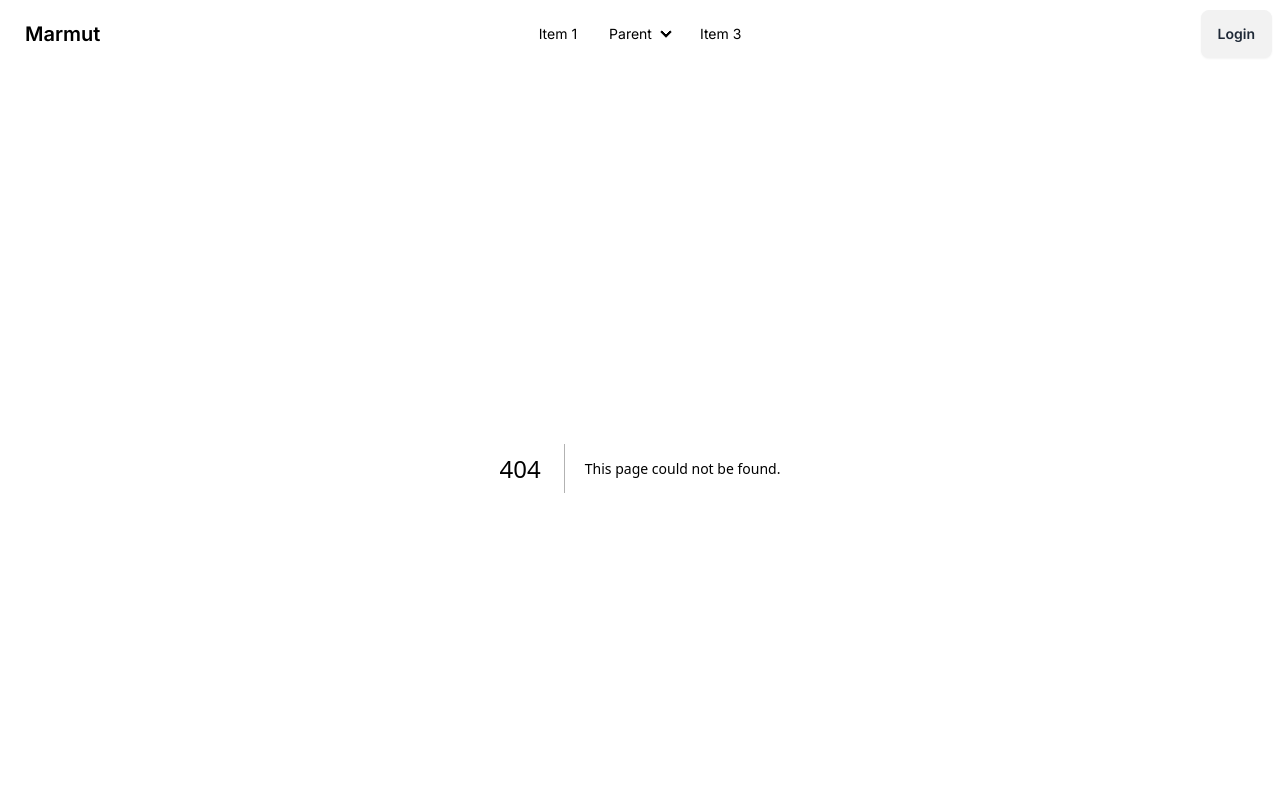
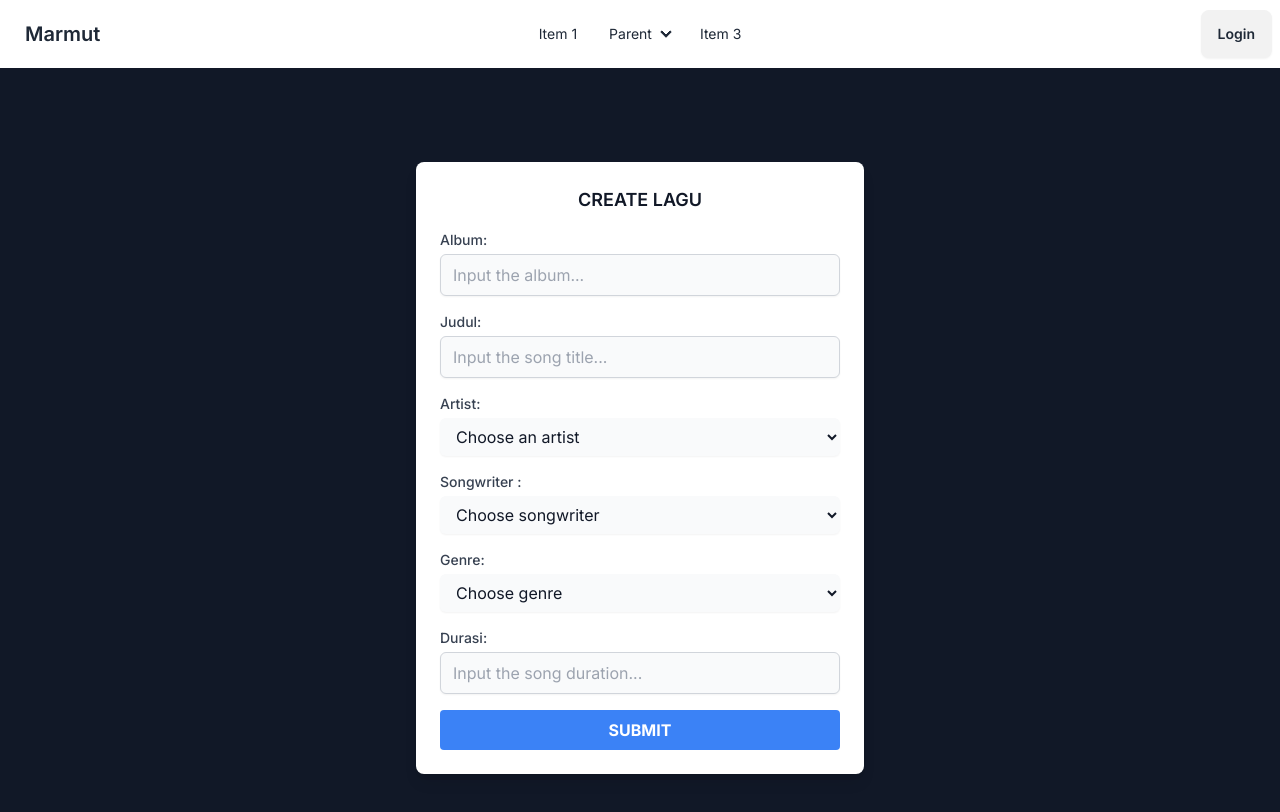
Before and after one commit to juankhusuma/marmut, a Next.js app: page /create-song in a window 1280 px wide. Before the commit this address had no page. Shown: the top 812 px of the page. Built offline with nearby package versions, Linux system fonts and the light colour scheme.

Commit message:
Implement Create songs

```diff
--- a/package.json
+++ b/package.json
@@ -13,7 +13,8 @@
     "next": "14.2.3",
     "react": "^18",
     "react-dom": "^18",
-    "react-hot-toast": "^2.4.1"
+    "react-hot-toast": "^2.4.1",
+    "react-select": "^5.8.0"
   },
   "devDependencies": {
     "@types/node": "^20",
--- /dev/null
+++ b/src/app/create-song/MultiValueDropdown.tsx
@@ -0,0 +1,48 @@
+import React, { useState } from 'react';
+
+type Option = {
+  label: string;
+  value: string;
+  selected: boolean;
+};
+
+type MultiValueDropdownProps = {
+  options: Option[];
+  selectedOptions: Option[];
+  onSelect: (option: Option) => void;
+};
+
+const MultiValueDropdown: React.FC<MultiValueDropdownProps> = ({ options, selectedOptions, onSelect }) => {
+  const [isOpen, setIsOpen] = useState(false);
+
+  const handleSelect = (option: Option) => {
+    onSelect(option);
+  };
+
+  const renderOption = (option: Option, index: number) => (
+    <div
+      key={index}
+      className={`option ${option.selected ? 'selected' : ''}`}
+      onClick={() => handleSelect(option)}
+    >
+      {option.label}
+      {option.selected && <span className="checkmark">✓</span>}
+    </div>
+  );
+
+  return (
+    <div className="dropdown">
+      <div className="selected-options">
+        {selectedOptions.map((option, index) => renderOption(option, index))}
+      </div>
+      <div className={`options ${isOpen ? 'open' : ''}`}>
+        {options.map((option, index) => renderOption(option, index))}
+      </div>
+      <div className="dropdown-toggle" onClick={() => setIsOpen(!isOpen)}>
+        <div className="caret" />
+      </div>
+    </div>
+  );
+};
+
+export default MultiValueDropdown;
--- /dev/null
+++ b/src/app/create-song/page.tsx
@@ -0,0 +1,52 @@
+import React from 'react';
+
+export default function CreateSong() {
+    return (
+        <div className="flex items-center justify-center min-h-screen bg-gray-900">
+            <div className="bg-white p-6 rounded-lg shadow-lg text-gray-900 max-w-md w-full">
+                <h3 className="text-lg font-semibold text-center mb-4">CREATE LAGU</h3>
+                <form>
+                    <div className="mb-4">
+                        <label htmlFor="album" className="block text-sm font-medium text-gray-700">Album:</label>
+                        <input type="text" id="album" name="album" placeholder="Input the album..." className="mt-1 block w-full px-3 py-2 bg-gray-50 border border-gray-300 rounded-md shadow-sm focus:outline-none focus:ring-blue-500 focus:border-blue-500" disabled />
+                    </div>
+                    <div className="mb-4">
+                        <label htmlFor="judul" className="block text-sm font-medium text-gray-700">Judul:</label>
+                        <input type="text" id="judul" name="judul" placeholder="Input the song title..." className="mt-1 block w-full px-3 py-2 bg-gray-50 border border-gray-300 rounded-md shadow-sm focus:outline-none focus:ring-blue-500 focus:border-blue-500" />
+                    </div>
+                    <div className="mb-4">
+                        <label htmlFor="artist" className="block text-sm font-medium text-gray-700">Artist:</label>
+                        <select id="artist" name="artist" className="mt-1 block w-full pl-3 pr-10 py-2 text-base border-gray-300 bg-gray-50 rounded-md shadow-sm focus:outline-none focus:ring-blue-500 focus:border-blue-500">
+                            <option>Choose an artist</option>
+                            <option value="artist1">Artist 1</option>
+                            <option value="artist2">Artist 2</option>
+                        </select>
+                    </div>
+                    <div className="mb-4">
+                        <label htmlFor="genre" className="block text-sm font-medium text-gray-700">Songwriter :</label>
+                        <select id="genre" name="genre" className="mt-1 block w-full pl-3 pr-10 py-2 text-base border-gray-300 bg-gray-50 rounded-md shadow-sm focus:outline-none focus:ring-blue-500 focus:border-blue-500">
+                            <option>Choose songwriter</option>
+                            <option value="artist1">Songwriter 1</option>
+                            <option value="artist2">Songwriter 2</option>
+                        </select>
+                    </div>
+                    <div className="mb-4">
+                        <label htmlFor="genre" className="block text-sm font-medium text-gray-700">Genre:</label>
+                        <select id="genre" name="genre" className="mt-1 block w-full pl-3 pr-10 py-2 text-base border-gray-300 bg-gray-50 rounded-md shadow-sm focus:outline-none focus:ring-blue-500 focus:border-blue-500">
+                            <option>Choose genre</option>
+                            <option value="artist1">Genre 1</option>
+                            <option value="artist2">Genre 2</option>
+                        </select>
+                    </div>
+                    <div className="mb-4">
+                        <label htmlFor="durasi" className="block text-sm font-medium text-gray-700">Durasi:</label>
+                        <input type="text" id="durasi" name="durasi" placeholder="Input the song duration..." className="mt-1 block w-full px-3 py-2 bg-gray-50 border border-gray-300 rounded-md shadow-sm focus:outline-none focus:ring-blue-500 focus:border-blue-500" />
+                    </div>
+                    <button type="submit" className="w-full bg-blue-500 hover:bg-blue-700 text-white font-bold py-2 px-4 rounded focus:outline-none focus:shadow-outline">
+                        SUBMIT
+                    </button>
+                </form>
+            </div>
+        </div>
+    );
+}
```
Also changed, not shown: 1 other file (tests, documents, lock files or other folders).
